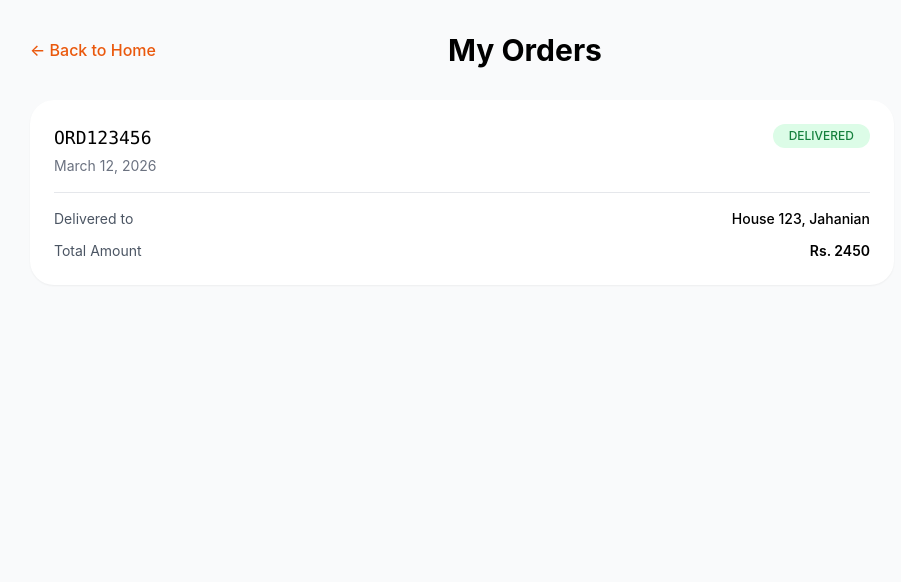
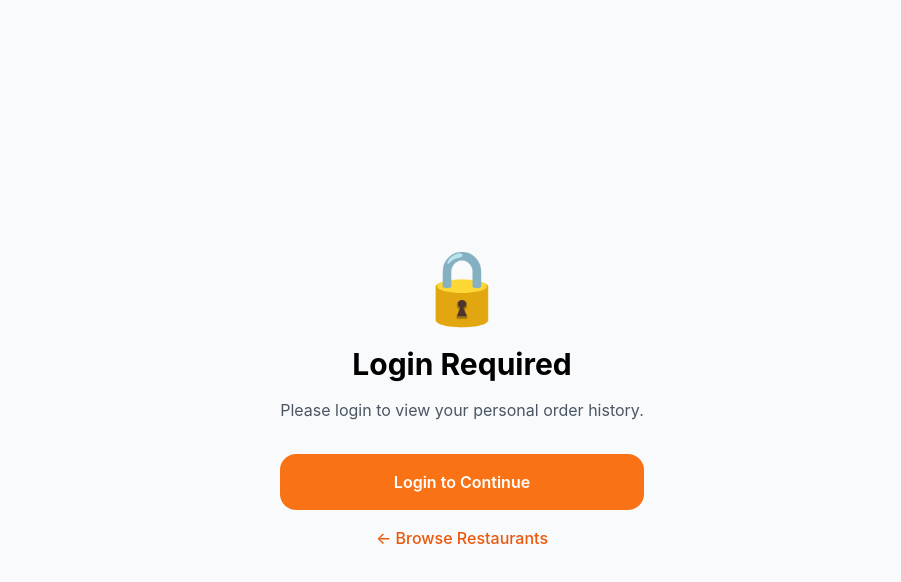
Before and after one commit to M-Raqib-Usman/shopeedo, a React (Create React App) app: page /orders in a window 1280 px wide. Shown: the top 582 px of the page, without its empty margins (178-1079 px from the left). Built offline with nearby package versions, Linux system fonts and the light colour scheme; no server answers.

Commit message:
Authentication check

```diff
--- a/src/pages/Checkout.js
+++ b/src/pages/Checkout.js
@@ -1,15 +1,15 @@
 import { useCart } from '../context/CartContext';
 import { useState, useEffect } from 'react';
+import { useNavigate } from 'react-router-dom';
 import toast from 'react-hot-toast';
 import { placeOrder } from '../services/api';
 
 export default function Checkout() {
+  const navigate = useNavigate();
   const { getGroupedCart, cartCount } = useCart();
 
   const [userAddress, setUserAddress] = useState("Jahanian, Punjab");
   const [loading, setLoading] = useState(false);
-
-  // Removed unused paymentMethod state to fix the warning
 
   // Load address from localStorage
   useEffect(() => {
@@ -27,6 +27,16 @@ export default function Checkout() {
   const handlePlaceOrder = async () => {
     if (cartCount === 0) return;
 
+    // Check if user is logged in
+    const savedUser = localStorage.getItem('shopeedo-user');
+    if (!savedUser) {
+      toast.error("Please login to place an order");
+      navigate('/auth');
+      return;
+    }
+
+    const user = JSON.parse(savedUser);
+
     setLoading(true);
 
     const orderData = {
@@ -40,8 +50,8 @@ export default function Checkout() {
       ),
       address: userAddress,
       total: grandTotal,
-      paymentMethod: "cash",                    // Hardcoded for simplicity
-      orderTime: new Date().toISOString()
+      paymentMethod: "cash",
+      userEmail: user.email                     // ← Sending user email
     };
 
     try {
@@ -72,10 +82,9 @@ export default function Checkout() {
         <div className="text-center">
           <div className="text-6xl mb-4">🛒</div>
           <h2 className="text-2xl font-bold mb-2">Your cart is empty</h2>
-          <p className="text-gray-600 mb-6">Add some delicious items first!</p>
           <button
-            onClick={() => window.location.href = '/'}
-            className="bg-orange-500 text-white px-8 py-3 rounded-2xl font-semibold"
+            onClick={() => navigate('/')}
+            className="mt-6 bg-orange-500 text-white px-8 py-3 rounded-2xl font-semibold"
           >
             Browse Restaurants
           </button>
@@ -104,12 +113,12 @@ export default function Checkout() {
             </button>
           </div>
           <div className="bg-orange-50 p-5 rounded-2xl">
-            <p className="font-medium text-gray-800 leading-relaxed">{userAddress}</p>
+            <p className="font-medium text-gray-800">{userAddress}</p>
             <p className="text-sm text-gray-600 mt-2">Estimated delivery: 30-45 minutes</p>
           </div>
         </div>
 
-        {/* Order Summary */}
+        {/* Order Summary - same as before */}
         <div className="bg-white rounded-3xl p-6 mb-6 shadow-sm">
           <h2 className="font-semibold text-lg mb-5">Order Summary</h2>
 
@@ -142,7 +151,7 @@ export default function Checkout() {
           </div>
         </div>
 
-        {/* Payment Method - Simplified */}
+        {/* Payment Method */}
         <div className="bg-white rounded-3xl p-6 mb-8 shadow-sm">
           <h2 className="font-semibold text-lg mb-4">Payment Method</h2>
           <div className="p-4 border border-orange-500 rounded-2xl bg-orange-50 flex items-center gap-3">
--- a/src/pages/Orders.js
+++ b/src/pages/Orders.js
@@ -6,28 +6,66 @@ export default function Orders() {
   const navigate = useNavigate();
   const [orders, setOrders] = useState([]);
   const [loading, setLoading] = useState(true);
+  const [isLoggedIn, setIsLoggedIn] = useState(false);
 
   useEffect(() => {
-    const fetchOrders = async () => {
+    const savedUser = localStorage.getItem('shopeedo-user');
+
+    if (!savedUser) {
+      setIsLoggedIn(false);
+      setLoading(false);
+      return;
+    }
+
+    const user = JSON.parse(savedUser);
+    setIsLoggedIn(true);
+
+    fetchUserOrders(user.email);
+  }, []);
+
+  const fetchUserOrders = async (email) => {
     try {
-        const res = await fetch('http://localhost:5000/api/orders');
+      const res = await fetch(`http://localhost:5000/api/orders/user/${email}`);
       if (res.ok) {
         const data = await res.json();
         setOrders(Array.isArray(data) ? data : []);
+      } else {
+        setOrders([]);
       }
     } catch (error) {
-        console.error("Failed to fetch orders");
+      console.error("Failed to fetch user orders");
       toast.error("Could not load your orders");
-        setOrders([
-          { orderId: "ORD123456", address: "House 123, Jahanian", total: 2450, status: "delivered", createdAt: new Date() },
-        ]);
+      setOrders([]);
     } finally {
       setLoading(false);
     }
   };
 
-    fetchOrders();
-  }, []);
+  if (!isLoggedIn) {
+    return (
+      <div className="min-h-screen bg-gray-50 flex items-center justify-center px-4">
+        <div className="text-center max-w-md">
+          <div className="text-7xl mb-6">🔒</div>
+          <h2 className="text-3xl font-bold mb-4">Login Required</h2>
+          <p className="text-gray-600 mb-8">Please login to view your personal order history.</p>
+
+          <button
+            onClick={() => navigate('/auth')}
+            className="w-full bg-orange-500 text-white py-4 rounded-2xl font-semibold mb-4"
+          >
+            Login to Continue
+          </button>
+
+          <button
+            onClick={() => navigate('/')}
+            className="text-orange-600 font-medium"
+          >
+            ← Browse Restaurants
+          </button>
+        </div>
+      </div>
+    );
+  }
 
   if (loading) {
     return <div className="min-h-screen flex items-center justify-center">Loading your orders...</div>;
@@ -36,8 +74,6 @@ export default function Orders() {
   return (
     <div className="min-h-screen bg-gray-50 pb-12">
       <div className="max-w-4xl mx-auto px-4 pt-8">
-
-        {/* Header with Back Button */}
         <div className="flex items-center justify-between mb-8">
           <button
             onClick={() => navigate('/')}
@@ -46,19 +82,18 @@ export default function Orders() {
             ← Back to Home
           </button>
           <h1 className="text-3xl font-bold">My Orders</h1>
-          <div></div> {/* Spacer */}
         </div>
 
         {orders.length === 0 ? (
           <div className="text-center py-20">
             <div className="text-6xl mb-4">📦</div>
-            <h2 className="text-2xl font-semibold mb-2">No orders yet</h2>
-            <p className="text-gray-600">When you place orders, they will appear here.</p>
+            <h2 className="text-2xl font-semibold mb-3">No orders yet</h2>
+            <p className="text-gray-600">When you place an order, it will appear here.</p>
             <button
               onClick={() => navigate('/')}
-              className="mt-8 bg-orange-500 text-white px-8 py-3 rounded-2xl font-medium"
+              className="mt-8 bg-orange-500 text-white px-10 py-4 rounded-2xl font-semibold"
             >
-              Browse Restaurants
+              Start Ordering
             </button>
           </div>
         ) : (
@@ -70,27 +105,24 @@ export default function Orders() {
                     <p className="font-mono font-medium text-lg">{order.orderId}</p>
                     <p className="text-sm text-gray-500 mt-1">
                       {new Date(order.createdAt).toLocaleDateString('en-US', {
-                        year: 'numeric', month: 'long', day: 'numeric'
+                        year: 'numeric',
+                        month: 'long',
+                        day: 'numeric'
                       })}
                     </p>
                   </div>
-                  <span className={`px-4 py-1 text-xs font-medium rounded-full ${
-                    order.status === 'delivered' ? 'bg-green-100 text-green-700' :
+                  <span className={`px-4 py-1 text-xs font-medium rounded-full ${order.status === 'delivered' ? 'bg-green-100 text-green-700' :
                       order.status === 'pending' ? 'bg-yellow-100 text-yellow-700' : 'bg-blue-100 text-blue-700'
                     }`}>
                     {order.status.toUpperCase()}
                   </span>
                 </div>
 
-                <div className="border-t pt-4 mt-4">
-                  <div className="flex justify-between text-sm">
-                    <span className="text-gray-600">Delivered to</span>
-                    <span className="font-medium text-right max-w-xs truncate">{order.address}</span>
-                  </div>
-                  <div className="flex justify-between text-sm mt-3">
-                    <span className="text-gray-600">Total Amount</span>
+                <p className="text-sm text-gray-600 mb-4">{order.address}</p>
+
+                <div className="flex justify-between text-sm pt-4 border-t">
+                  <span className="text-gray-600">Total Paid</span>
                   <span className="font-semibold">Rs. {order.total}</span>
-                  </div>
                 </div>
               </div>
             ))}
--- a/src/pages/RestaurantDetail.js
+++ b/src/pages/RestaurantDetail.js
@@ -52,6 +52,15 @@ export default function RestaurantDetail() {
 
   const handleAddToCart = (dish) => {
     if (!restaurant) return;
+  const savedUser = localStorage.getItem('shopeedo-user');
+
+  if (!savedUser) {
+    toast.error("Please login to add items to cart", {
+      duration: 3000,
+    });
+    navigate('/auth');
+    return;
+  }
 
     addToCart({
       id: dish._id || dish.id,
```
Also changed, not shown: 2 other files (tests, documents, lock files or other folders). Lines whose indentation alone changed are shown as unchanged.
